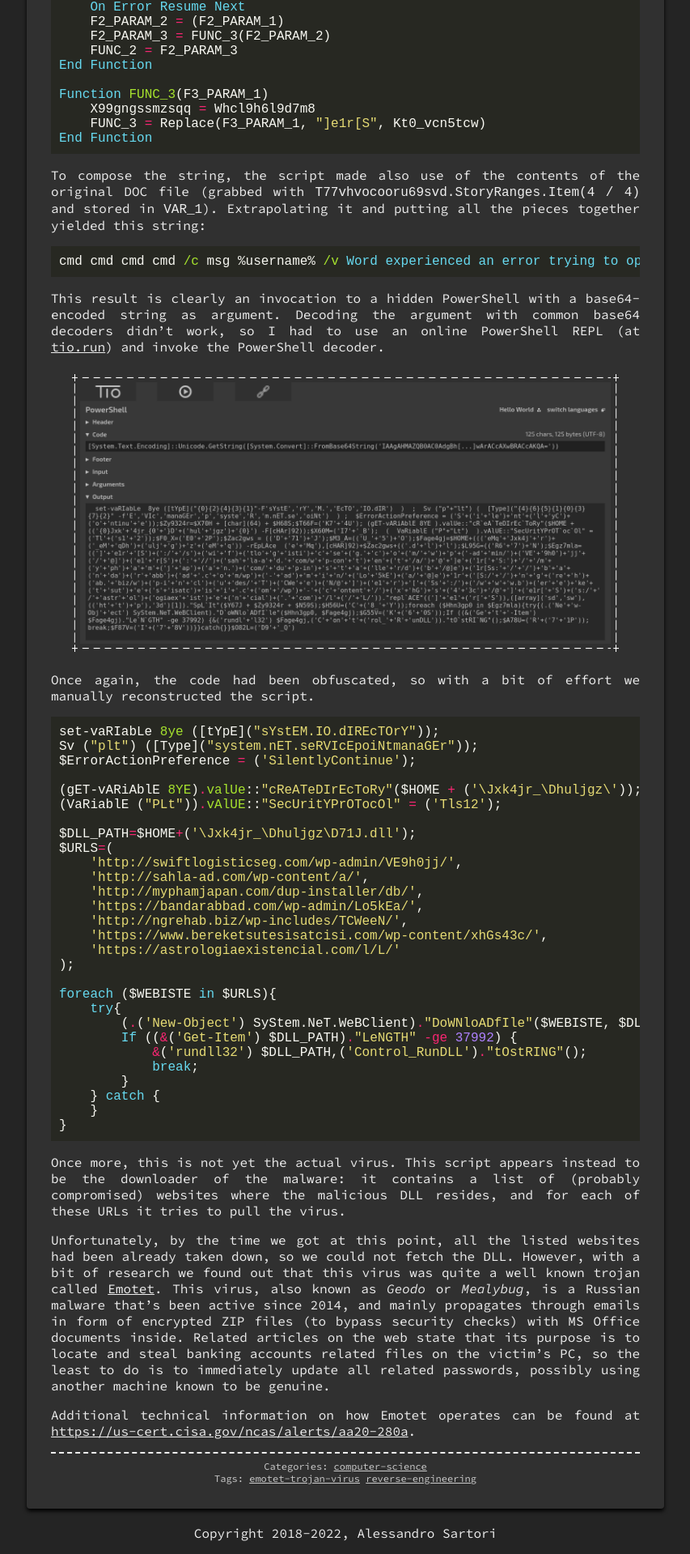
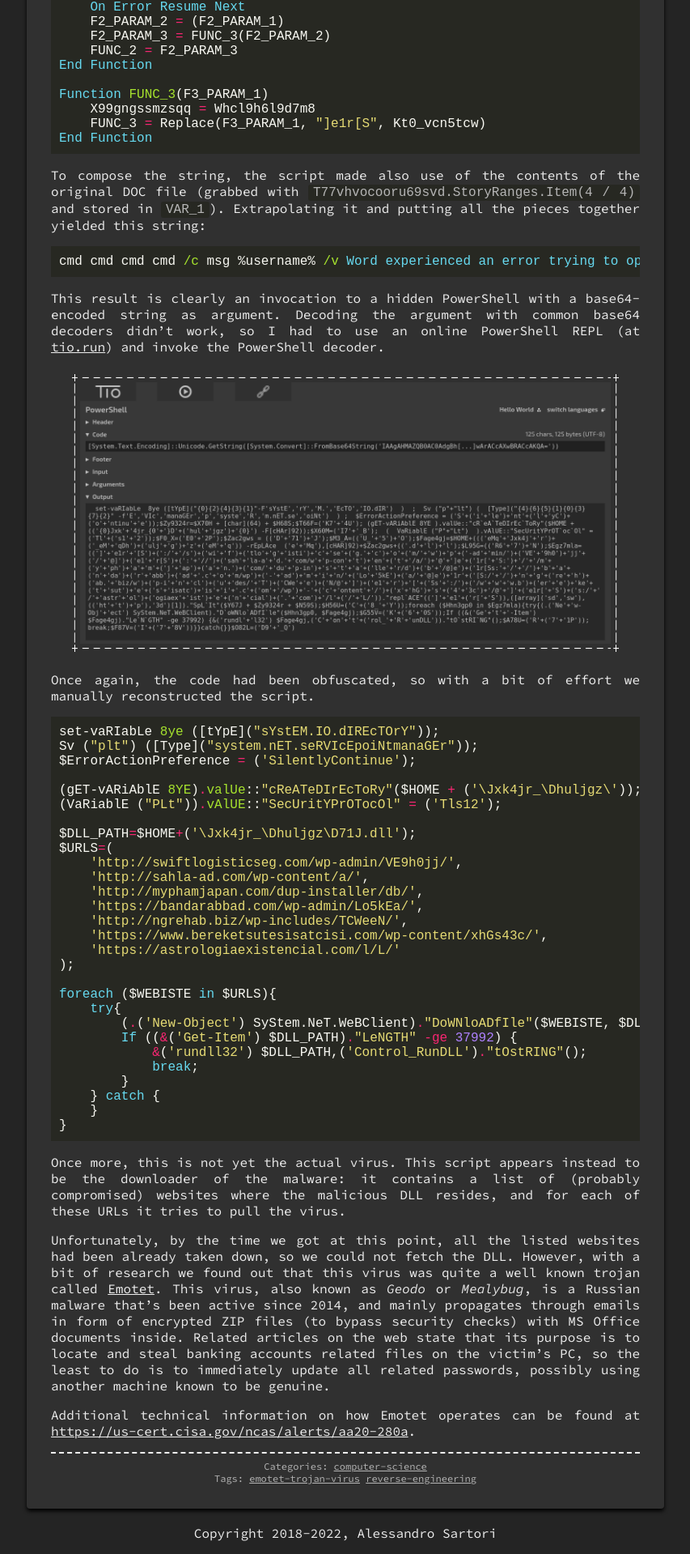
Before and after one commit to AlexSartori/alexsartori.github.io, a Jekyll site: the page built from _posts/2021-01-01-reverse-engineering-emotet-virus.md, in a window 1280 px wide. Shown: the part 4325-6244 px from the top of the page at 81% size, without its empty margins (213-1066 px from the left). Built offline with Jekyll 4.4.1, drawn with Linux system fonts in a browser that asks for light colours.

Commit message:
Add style for inline code elements

```diff
--- a/css/typography.scss
+++ b/css/typography.scss
@@ -23,6 +23,13 @@
     }
 }
 
+p > code {
+    color: $fg-color-dimmed;
+    padding: 1px 6px;
+    border-radius: 3px;
+    background-color: $monokai-bg-color;
+}
+
 .highlight-red { color: $fg-accent-red; }
 .highlight-green { color: $fg-accent-green; }
 .highlight-yellow { color: $fg-accent-yellow; }
--- a/css/variables.scss
+++ b/css/variables.scss
@@ -1,9 +1,10 @@
 @import url('https://fonts.googleapis.com/css2?family=Source+Code+Pro:ital,wght@0,300;0,400;0,700;1,300;1,400;1,700&display=swap');
 
+$monokai-bg-color: #272822;
 $bg-color-1: #242424;
 $bg-color-2: #303030;
 $fg-color: #EEE;
-$fg-color-dimmed: #CCC;
+$fg-color-dimmed: #B5B5B5;
 $fg-accent-red: #F33;
 $fg-accent-green: #2C0;
 $fg-accent-yellow: #E5E550;
```
